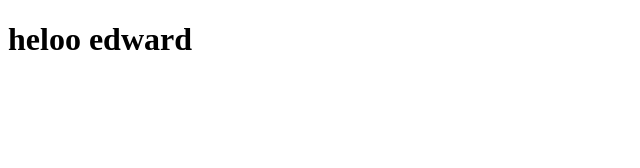
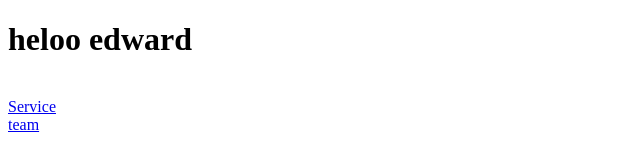
Before and after one commit to EmmanuvalMB/PROJECT-TEAM-8, a plain HTML site: page index.html in a window 1280 px wide. Shown: the whole page, without its empty margins (0-640 px from the left). Drawn offline with Linux system fonts and the light colour scheme.

Commit message:
Updated index.html

```diff
--- a/index.html
+++ b/index.html
@@ -6,6 +6,8 @@
     <title>Document</title>
 </head>
 <body>
-    <h1>heloo edward</h1>
+    <h1>heloo edward</h1> <br>
+    <a href="services.html">Service</a><br>
+    <a href="team.html">team</a><br>
 </body>
 </html>
```
